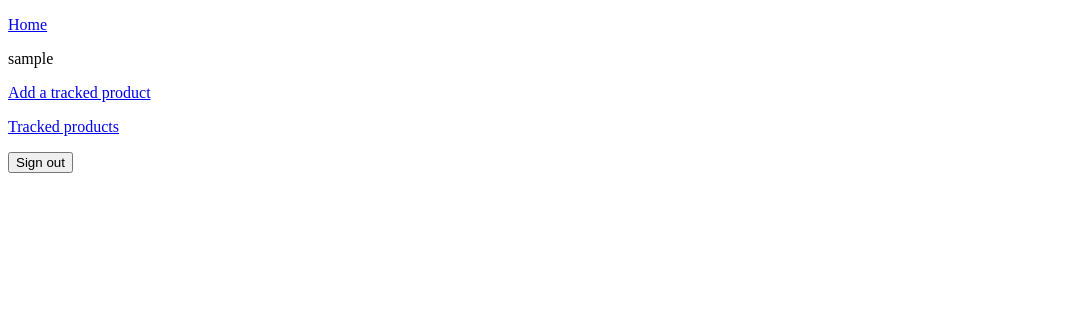
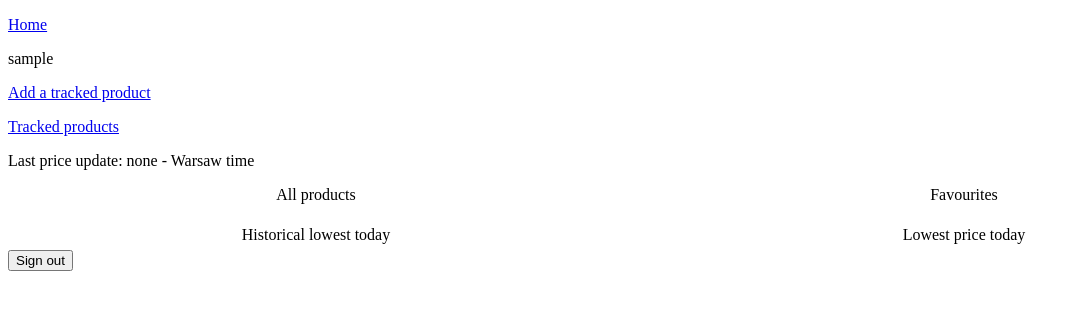
Before and after one commit to MartBur/Data-collector, a Django app: page / in a window 1280 px wide. Shown: the top 310 px of the page, without its empty margins (0-1079 px from the left). Run offline with Django 5.2, Linux system fonts and the light colour scheme; the visitor is signed in with stand-in values (Sample User, id 1); data that the repository does not hold is empty.

Commit message:
feat(favorites-lowest-today): Four-table start page (p2)
Show all products, an empty favourites table, historical lows, and today's lowest shop price on the signed-in home page.

Refs: #9
Co-authored-by: Cursor <cursoragent@cursor.com>

```diff
--- a/accounts/templates/accounts/home.html
+++ b/accounts/templates/accounts/home.html
@@ -3,6 +3,17 @@
 <head>
   <meta charset="utf-8">
   <title>Signed in</title>
+  <style>
+    .home-tables {
+      display: grid;
+      grid-template-columns: 1fr 1fr;
+      gap: 1rem 2rem;
+      align-items: start;
+    }
+    .home-tables table {
+      width: 100%;
+    }
+  </style>
 </head>
 <body>
   {% include "accounts/home_button.html" %}
@@ -11,13 +22,61 @@
     <p><a href="{% url 'prices:add_product' %}">Add a tracked product</a></p>
     <p><a href="{% url 'prices:product_list' %}">Tracked products</a></p>
   {% endif %}
-  {% if products %}
-    <ul>
-      {% for product in products %}
-        <li><a href="{% url 'prices:product_card' product.pk %}">{{ product.name }}</a></li>
-      {% endfor %}
-    </ul>
-  {% endif %}
+  <p>{{ last_price_update }}</p>
+  <div class="home-tables">
+    <table>
+      <caption>All products</caption>
+      {% if all_products %}
+        {% for row in all_products %}
+          <tr>
+            <td><a href="{% url 'prices:product_card' row.product.pk %}">{{ row.product.name }}</a></td>
+            <td>{% if row.price.day == "none" %}No price{% elif row.price.day == "yesterday" %}{{ row.price.amount|stringformat:".2f" }} PLN yesterday{% else %}{{ row.price.amount|stringformat:".2f" }} PLN{% endif %}</td>
+          </tr>
+        {% endfor %}
+      {% else %}
+        <tr><td></td></tr>
+      {% endif %}
+    </table>
+    <table>
+      <caption>Favourites</caption>
+      {% if favourites %}
+        {% for row in favourites %}
+          <tr>
+            <td><a href="{% url 'prices:product_card' row.product.pk %}">{{ row.product.name }}</a></td>
+            <td>{% if row.price.day == "none" %}No price{% elif row.price.day == "yesterday" %}{{ row.price.amount|stringformat:".2f" }} PLN yesterday{% else %}{{ row.price.amount|stringformat:".2f" }} PLN{% endif %}</td>
+          </tr>
+        {% endfor %}
+      {% else %}
+        <tr><td></td></tr>
+      {% endif %}
+    </table>
+    <table>
+      <caption>Historical lowest today</caption>
+      {% if historical_lowest_today %}
+        {% for row in historical_lowest_today %}
+          <tr>
+            <td><a href="{% url 'prices:product_card' row.product.pk %}">{{ row.product.name }}</a></td>
+            <td>{% if row.price.day == "none" %}No price{% else %}{{ row.price.amount|stringformat:".2f" }} PLN at {% for shop in row.price.shops %}{% if not forloop.first %} and {% endif %}<a href="{{ shop.url }}" target="_blank" rel="noopener noreferrer">{{ shop.label }}</a>{% endfor %}{% if row.price.day == "yesterday" %} yesterday{% endif %}{% endif %}</td>
+          </tr>
+        {% endfor %}
+      {% else %}
+        <tr><td></td></tr>
+      {% endif %}
+    </table>
+    <table>
+      <caption>Lowest price today</caption>
+      {% if lowest_price_today %}
+        {% for row in lowest_price_today %}
+          <tr>
+            <td><a href="{% url 'prices:product_card' row.product.pk %}">{{ row.product.name }}</a></td>
+            <td>{% if row.price.day == "none" %}No price{% else %}{{ row.price.amount|stringformat:".2f" }} PLN at {% for shop in row.price.shops %}{% if not forloop.first %} and {% endif %}<a href="{{ shop.url }}" target="_blank" rel="noopener noreferrer">{{ shop.label }}</a>{% endfor %}{% if row.price.day == "yesterday" %} yesterday{% endif %}{% endif %}</td>
+          </tr>
+        {% endfor %}
+      {% else %}
+        <tr><td></td></tr>
+      {% endif %}
+    </table>
+  </div>
   <form method="post" action="{% url 'accounts:logout' %}">
     {% csrf_token %}
     <button type="submit">Sign out</button>
--- a/accounts/views.py
+++ b/accounts/views.py
@@ -1,10 +1,15 @@
+from typing import TypedDict
+
 from django.contrib.auth.decorators import login_required
 from django.contrib.auth.views import LoginView
 from django.http import HttpRequest, HttpResponse
 from django.shortcuts import render
+from django.utils import timezone
 from django.views.decorators.cache import never_cache
 
+from prices.list_prices import ListPrice, list_prices
 from prices.models import Product
+from prices.recording_clock import latest_recording_finished_at
 
 
 class SignInView(LoginView):
@@ -19,6 +24,19 @@ class SignInView(LoginView):
         return redirect_to
 
 
+class HomePriceRow(TypedDict):
+    product: Product
+    price: ListPrice
+
+
+class HomePage(TypedDict):
+    all_products: list[HomePriceRow]
+    favourites: list[HomePriceRow]
+    historical_lowest_today: list[HomePriceRow]
+    lowest_price_today: list[HomePriceRow]
+    last_price_update: str
+
+
 def _home_product_key(product: Product) -> tuple[str, int]:
     """Sort a tracked product by casefolded name, then pk."""
     return (product.name.casefold(), int(product.pk))
@@ -31,9 +49,46 @@ def _products_for_home() -> list[Product]:
     return products
 
 
+def _home_rows(
+    products: list[Product],
+    prices: dict[int, ListPrice],
+) -> list[HomePriceRow]:
+    """Return casefold-then-pk rows paired with each product's list price."""
+    ordered = list(products)
+    ordered.sort(key=_home_product_key)
+    return [
+        {"product": product, "price": prices[product.pk]}
+        for product in ordered
+    ]
+
+
+def _last_price_update_line() -> str:
+    """Return the active-timezone finish line, or none when no run is stored."""
+    finished_at = latest_recording_finished_at()
+    if finished_at is None:
+        return "Last price update: none - Warsaw time"
+    finished_local = timezone.localtime(finished_at)
+    recorded = finished_local.strftime("%d.%m.%Y %H:%M")
+    return f"Last price update: {recorded} - Warsaw time"
+
+
 @never_cache
 @login_required
 def home(request: HttpRequest) -> HttpResponse:
-    """Show every tracked product by name, with no prices."""
-    context: dict[str, list[Product]] = {"products": _products_for_home()}
+    """Show four price tables and the last recording time."""
+    products = _products_for_home()
+    prices = list_prices(products, timezone.localdate())
+    historical_products = [
+        product
+        for product in products
+        if prices[product.pk]["matches_lowest_stored"]
+    ]
+    favourites: list[HomePriceRow] = []
+    context: HomePage = {
+        "all_products": _home_rows(products, prices),
+        "favourites": favourites,
+        "historical_lowest_today": _home_rows(historical_products, prices),
+        "lowest_price_today": _home_rows(products, prices),
+        "last_price_update": _last_price_update_line(),
+    }
     return render(request, "accounts/home.html", context)
```
Also changed, not shown: accounts/tests/test_home.py (+245 -31 lines), context/changes/favorites-lowest-today/plan.md (+6 -6 lines).
